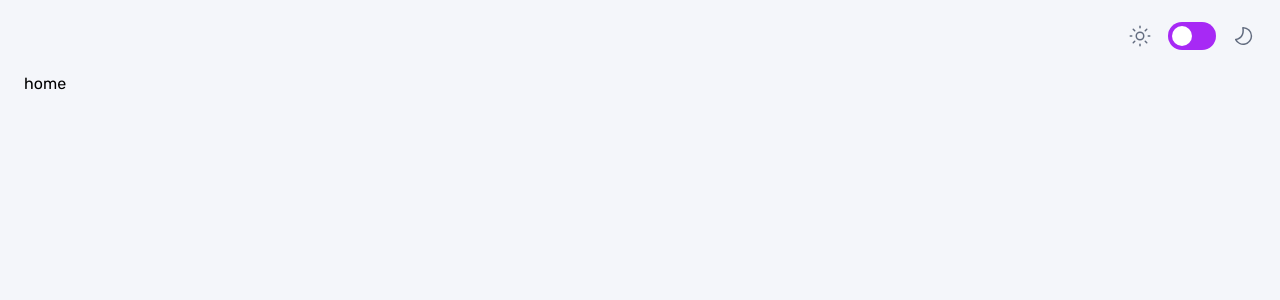
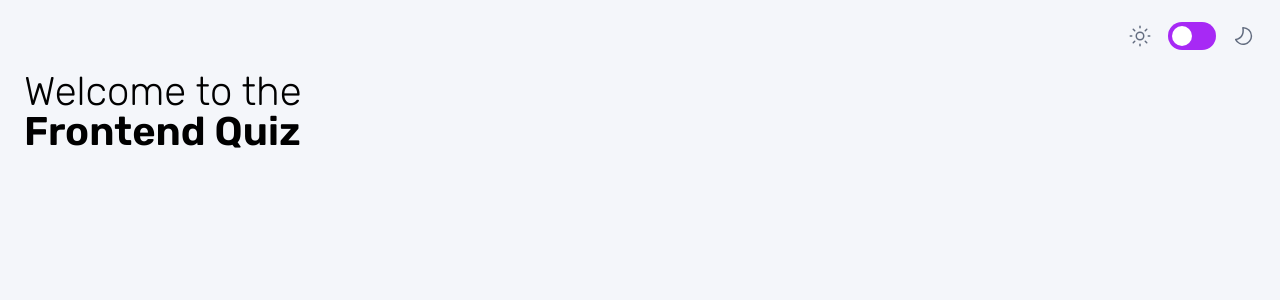
Before and after one commit to MarcAlva2003/quizz-app-react, a React (Vite) app: page / in a window 1280 px wide. Shown: the top 300 px of the page. Built offline with nearby package versions, Linux system fonts and the light colour scheme.

Commit message:
Add: home module

```diff
--- /dev/null
+++ b/src/modules/home.module.tsx
@@ -0,0 +1,14 @@
+import "./home.style.css";
+
+export const HomeModule = () => {
+  return (
+    <div className="home-container">
+      <div className="home-title">
+        <h1>
+          Welcome to the <br />
+          <span>Frontend Quiz</span>
+        </h1>
+      </div>
+    </div>
+  );
+};
--- /dev/null
+++ b/src/modules/home.style.css
@@ -0,0 +1,8 @@
+.home-title h1 {
+  font-size: 40px;
+  font-weight: 300;
+  line-height: 100%;
+  span {
+    font-weight: 600;
+  }
+}
--- a/src/pages/home.page.tsx
+++ b/src/pages/home.page.tsx
@@ -1,6 +1,7 @@
+import { HomeModule } from "../modules/home.module"
+
 export const HomePage = () => {
   return (
-    <>home
-    </>
+    <HomeModule/>
   )
 }
```
